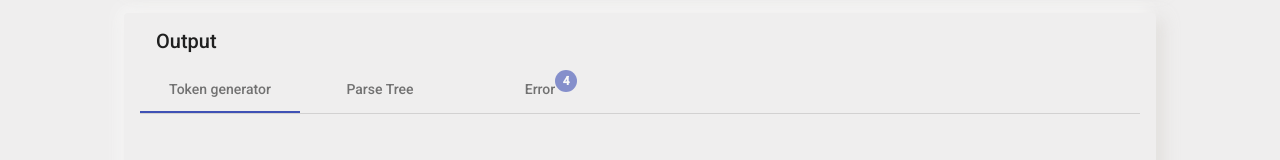
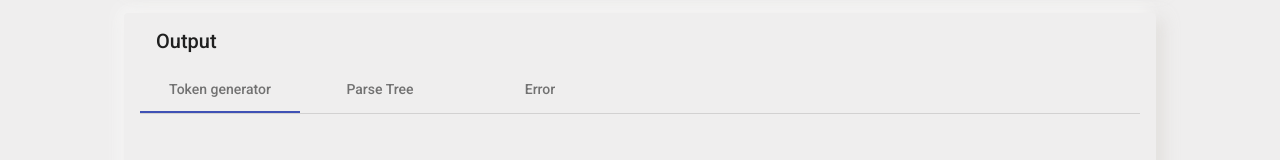
Before and after one commit to prograTammz/compiler, an Angular app: page / in a window 1280 px wide. Shown: the part 415-575 px from the top of the page. Built offline with nearby package versions, Linux system fonts and the light colour scheme.

Commit message:
Dynamic error and badge data

```diff
--- a/src/app/app.component.html
+++ b/src/app/app.component.html
@@ -65,8 +65,11 @@
         </mat-tab>
         <mat-tab >
           <ng-template mat-tab-label>
-              <span matBadge="4" matBadgeOverlap="false">Error</span>
+              <span [matBadge]="errorCount" [matBadgeHidden]="errorCount == 0" matBadgeOverlap="false">Error</span>
           </ng-template>
+            <div class="errorList" *ngFor="let error of errors">
+              <p>{{ error }}</p>
+            </div>
         </mat-tab>
     </mat-tab-group>
   </mat-card-content>
```
